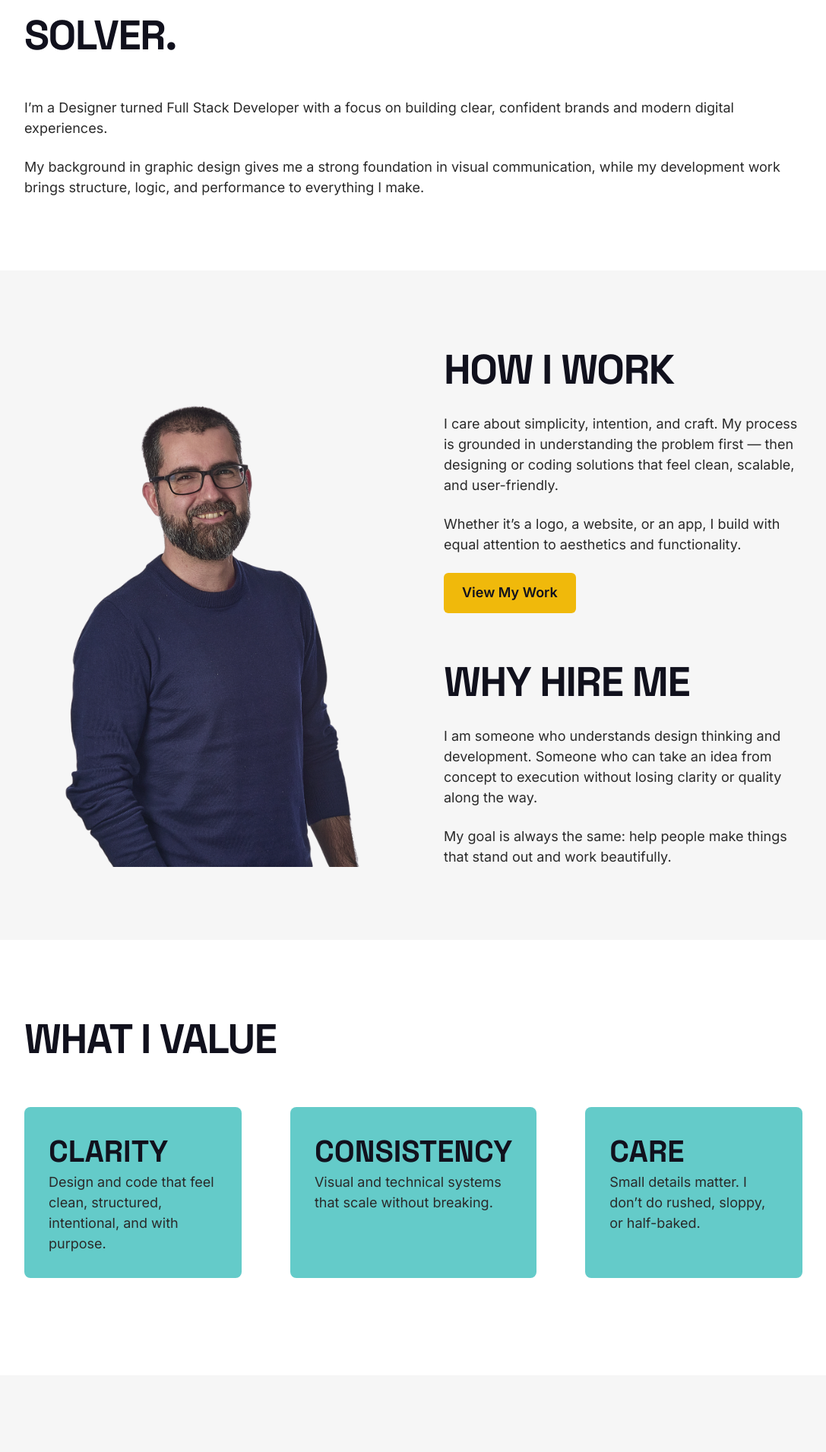
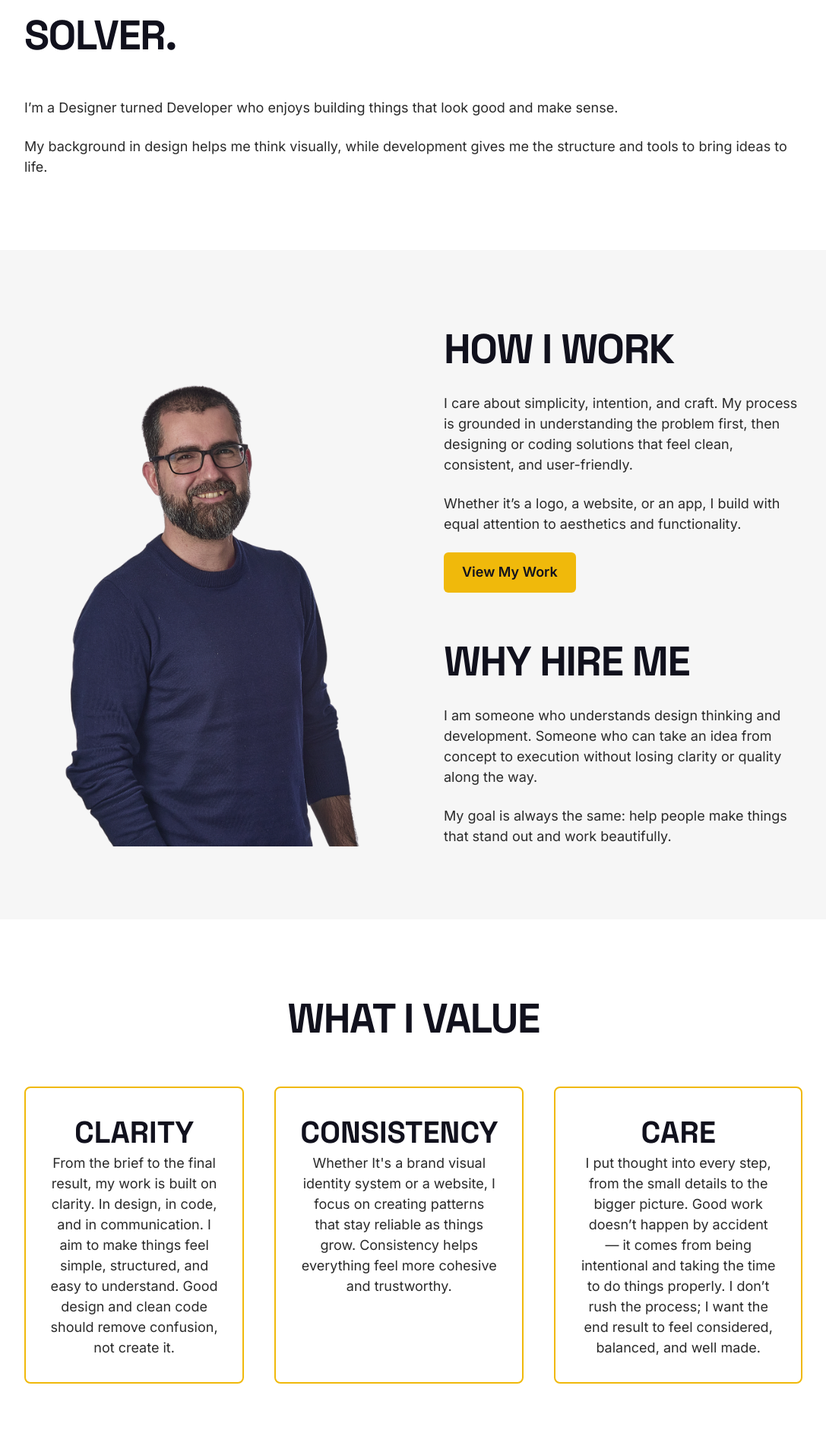
Before and after one commit to tiagocostarebelo/reactjs-tiagocr-portfolio, a React (Vite) app: page /about in a window 1280 px wide. Shown: the part 249-2160 px from the top of the page at 76% size, without its empty margins (96-1183 px from the left). Built offline with nearby package versions, Linux system fonts and the light colour scheme.

Commit message:
fix: copy updates, small tweaks to values, services, aboutPage and Services.

```diff
--- a/src/components/sections/Services.jsx
+++ b/src/components/sections/Services.jsx
@@ -8,7 +8,7 @@ const Services = () => {
             <h2 className="text-2xl md:text-3xl font-bold tracking-tight leading-tight uppercase mb-12">I help businesses elevate their brands with strong visuals and modern web experiences.</h2>
             <div className="flex flex-col lg:flex-row gap-x-10">
                 {services.map(({ title, description }) => (
-                    <ServiceCard key={title} title={title} description={description} bgColor="bg-teal" />
+                    <ServiceCard key={title} title={title} description={description} borderColor='border-teal' />
                 ))}
 
             </div>
--- a/src/components/ui/ContactForm.jsx
+++ b/src/components/ui/ContactForm.jsx
@@ -68,7 +68,10 @@ const ContactForm = () => {
 
             {status.success ? <></> : <h2 className="text-2xl md:text-3xl font-bold text-black-rich uppercase mb-6 tracking-tight leading-tight text-left">Fill in the form</h2>}
             {status.success ? (
-                <p className="text-secondary text-lg mt-2">Thanks! I'll get back to you soon.</p>
+                <>
+                    <h3 className="font-bold text-2xl mt-2">Thanks for reaching out!</h3>
+                    <p className="text-base mt-1">I’ve received your message. I’ll reply as soon as I can.</p>
+                </>
             ) : (
                 <div className="max-w-xl">
                     <form
--- a/src/components/ui/ServiceCard.jsx
+++ b/src/components/ui/ServiceCard.jsx
@@ -1,10 +1,10 @@
 import React from 'react'
 
-const ServiceCard = ({ title, description, bgColor = "bg-mustard" }) => {
+const ServiceCard = ({ title, description, borderColor = "border-teal" }) => {
     return (
-        <div className={`flex-1 my-8 group mx-auto py-8 px-4 lg:px-8 rounded-lg ${bgColor}`}>
-            <h3 className="text-2xl text-black-rich font-bold uppercase transition-transform duration-700 ease-out group-hover:scale-105">{title}</h3>
-            <p className="text-base text-gray-dark transition-transform duration-700 ease-out group-hover:scale-105">{description}</p>
+        <div className={`my-8 group mx-auto py-8 px-4 lg:px-8 rounded-lg border-solid border-2 ${borderColor} hover:border-4 transition-all duration-700 ease-out`}>
+            <h3 className="text-2xl text-black-rich font-bold uppercase transition-transform duration-700 ease-out group-hover:scale-115">{title}</h3>
+            <p className="text-base text-gray-dark transition-transform duration-700 ease-out group-hover:scale-102">{description}</p>
         </div>
     )
 }
--- a/src/content/services.js
+++ b/src/content/services.js
@@ -5,7 +5,7 @@ const services = [
     },
     {
         title: "Web Development",
-        description: "Thoughtful interfaces and fast, responsive websites using modern tools like React, Tailwind, and page animations. Designed to look great and perform even better."
+        description: "Thoughtful user interfaces and responsive websites using modern tools like React, Tailwind, and page animations. Designed and built to look great and perform better."
     },
     {
         title: "Email Development",
--- a/src/content/values.js
+++ b/src/content/values.js
@@ -1,15 +1,15 @@
 const values = [
     {
         title: "Clarity",
-        description: "Design and code that feel clean, structured, intentional, and with purpose."
+        description: "From the brief to the final result, my work is built on clarity. In design, in code, and in communication. I aim to make things feel simple, structured, and easy to understand. Good design and clean code should remove confusion, not create it."
     },
     {
         title: "Consistency",
-        description: "Visual and technical systems that scale without breaking."
+        description: "Whether It's a brand visual identity system or a website, I focus on creating patterns that stay reliable as things grow. Consistency helps everything feel more cohesive and trustworthy. "
     },
     {
         title: "Care",
-        description: "Small details matter. I don’t do rushed, sloppy, or half-baked."
+        description: "I put thought into every step, from the small details to the bigger picture. Good work doesn’t happen by accident — it comes from being intentional and taking the time to do things properly. I don’t rush the process; I want the end result to feel considered, balanced, and well made."
     }
 ]
 
--- a/src/pages/aboutPage.jsx
+++ b/src/pages/aboutPage.jsx
@@ -11,8 +11,8 @@ const AboutPage = () => {
         <>
             <SectionsHero
                 heading="Designer. Developer. Problem-solver."
-                text="I’m a Designer turned Full Stack Developer with a focus on building clear, confident brands and modern digital experiences."
-                text2="My background in graphic design gives me a strong foundation in visual communication, while my development work brings structure, logic, and performance to everything I make."
+                text="I’m a Designer turned Developer who enjoys building things that look good and make sense."
+                text2="My background in design helps me think visually, while development gives me the structure and tools to bring ideas to life."
                 buttonLabel=''
             />
             <section className="w-full h-auto py-24 bg-gray-light">
@@ -23,7 +23,7 @@ const AboutPage = () => {
                     <div className="flex flex-col space-y-6 justify-center order-1 md:order-2 text-left">
 
                         <h2 className="text-2xl md:text-3xl font-bold text-black-rich uppercase mb-6 tracking-tight leading-tight">How I work</h2>
-                        <p className="text-base text-gray-dark">I care about simplicity, intention, and craft. My process is grounded in understanding the problem first — then designing or coding solutions that feel clean, scalable, and user-friendly.</p>
+                        <p className="text-base text-gray-dark">I care about simplicity, intention, and craft. My process is grounded in understanding the problem first, then designing or coding solutions that feel clean, consistent, and user-friendly.</p>
                         <p className="text-base text-gray-dark">Whether it’s a logo, a website, or an app, I build with equal attention to aesthetics and functionality.</p>
 
                         <div>
@@ -35,11 +35,11 @@ const AboutPage = () => {
                     </div>
                 </div>
             </section >
-            <section className="w-full h-auto py-24 bg-white">
+            <section className="w-full h-auto text-center py-24 bg-white">
                 <h2 className="text-2xl md:text-3xl font-bold text-black-rich uppercase mb-6 tracking-tight leading-tight">What I value</h2>
-                <div className="flex flex-col lg:flex-row gap-x-16">
+                <div className="flex flex-col lg:flex-row gap-x-10">
                     {values.map(({ title, description }) => (
-                        <ServiceCard key={title} title={title} description={description} bgColor="bg-teal" />
+                        <ServiceCard key={title} title={title} description={description} borderColor='border-mustard' />
                     ))}
                 </div>
             </section>
```
